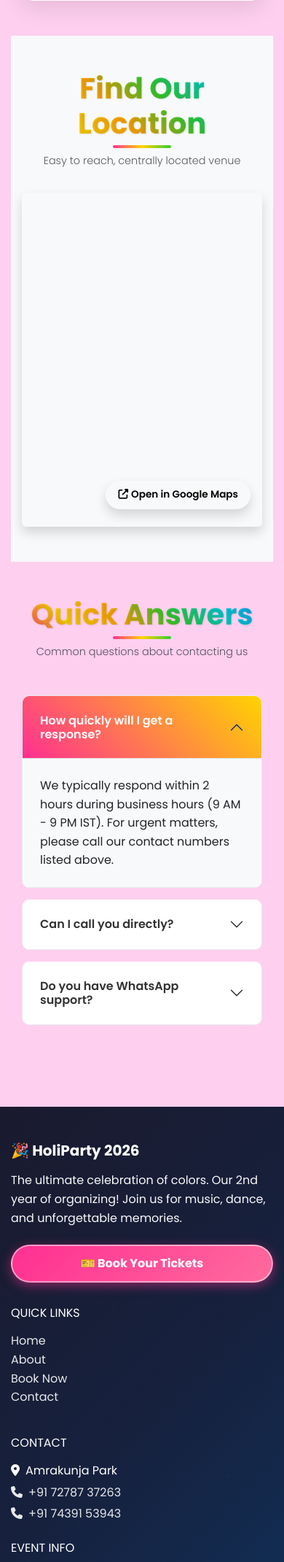
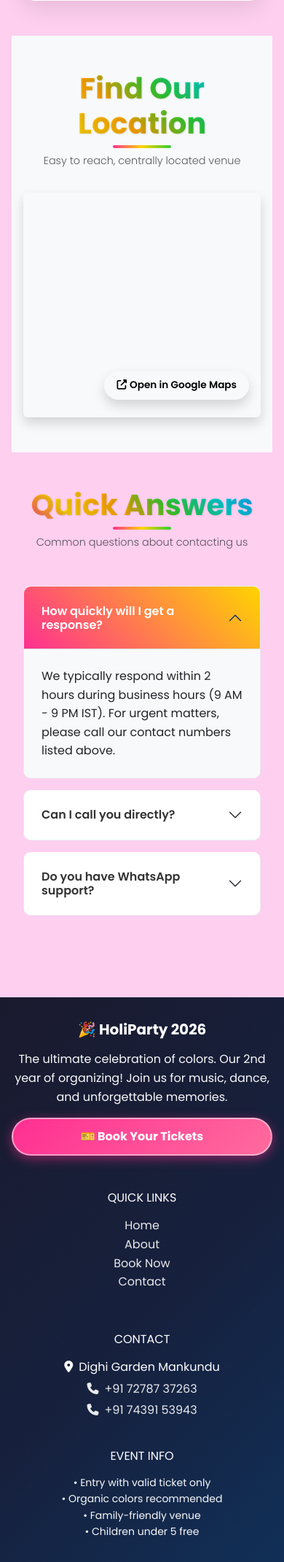
Before and after one commit to Nirotyay1302/holiparty, a Flask app: page /contact in a window 390 px wide. Shown: the part 4200-6341 px from the top of the page at 73% size. Run offline with Flask 3, Linux system fonts and the light colour scheme; some libraries are stand-ins or nearby versions.

Commit message:
Remove Rain Dance, DJ to music, location Dighi Garden Mankundu, responsive design

```diff
--- a/app.py
+++ b/app.py
@@ -158,7 +158,7 @@ def update_booking_status():
             # If status changed to Paid and wasn't before, send ticket
             if new_status == 'Paid' and old_status != 'Paid':
                 content = EventContent.get_content()
-                venue = content.get('venue', 'Amrakunja Park')
+                venue = content.get('venue', 'Dighi Garden Mankundu')
                 booking_with_venue = {**booking, 'venue': venue}
                 try:
                     pdf_buf = generate_ticket_pdf(booking_with_venue)
@@ -242,7 +242,7 @@ def admin_send_mail():
         if not booking:
             return jsonify({'success': False})
         content = EventContent.get_content()
-        venue = content.get('venue', 'Amrakunja Park')
+        venue = content.get('venue', 'Dighi Garden Mankundu')
         booking_with_venue = {**booking, 'venue': venue}
         if mail_type == 'success':
             pdf_buf = generate_ticket_pdf(booking_with_venue)
--- a/models.py
+++ b/models.py
@@ -22,7 +22,7 @@ class EventContent:
     DEFAULT_CONTENT = {
         'event_date': 'March 4, 2026',
         'event_time': '10:00 AM – 5:00 PM',
-        'venue': 'Amrakunja Park',
+        'venue': 'Dighi Garden Mankundu',
         'organizer': 'Spectra Group',
         'contact_persons': [
             {'name': 'Nirotyay Mukherjee', 'phone': '7278737263'},
--- a/static/css/styles.css
+++ b/static/css/styles.css
@@ -1,3 +1,16 @@
+
+/* Responsive base - flexible for all devices */
+html {
+    overflow-x: hidden;
+    -webkit-text-size-adjust: 100%;
+}
+img, video {
+    max-width: 100%;
+    height: auto;
+}
+iframe {
+    max-width: 100%;
+}
 
 /* Custom styles for Holi theme */
 body {
@@ -1007,3 +1020,36 @@ html {
         padding: 1rem;
     }
 }
+
+/* Full responsive - all devices */
+@media (max-width: 991px) {
+    .container { padding-left: 1rem; padding-right: 1rem; }
+    .footer .row { text-align: center; }
+    .footer .col-md-6 { margin-bottom: 1rem; }
+    .footer-book-btn { display: block; width: 100%; }
+}
+
+@media (max-width: 768px) {
+    .group-offer-banner .group-offer-inner { padding: 1rem; }
+    .pass-option { padding: 0.75rem !important; }
+    .map-container iframe { height: 300px; }
+    .hero-content { padding: 1rem; }
+    .badge.fs-5 { font-size: 0.85rem !important; }
+    table .btn-group-sm .btn { font-size: 0.7rem; padding: 0.25rem 0.4rem; }
+}
+
+@media (max-width: 576px) {
+    .footer.py-5 { padding-top: 2rem !important; padding-bottom: 2rem !important; }
+    .section-title { font-size: 1.6rem; }
+    .countdown-timer { gap: 0.5rem; }
+    .quick-contact-card { margin-bottom: 1rem; }
+    .contact-info-card, .contact-form-card { padding: 1rem; }
+    .input-group { flex-wrap: wrap; }
+    .navbar-brand { font-size: 1rem; }
+}
+
+@media (max-width: 380px) {
+    .display-4 { font-size: 1.5rem; }
+    .btn-lg { font-size: 0.9rem; padding: 0.6rem 1rem; }
+    .stat-number { font-size: 1.5rem; }
+}
--- a/templates/base.html
+++ b/templates/base.html
@@ -2,7 +2,7 @@
 <html lang="en">
 <head>
     <meta charset="UTF-8">
-    <meta name="viewport" content="width=device-width, initial-scale=1.0">
+    <meta name="viewport" content="width=device-width, initial-scale=1.0, maximum-scale=5.0, user-scalable=yes">
     <title>Holi Party 2026</title>
     <link href="https://cdn.jsdelivr.net/npm/bootstrap@5.3.0/dist/css/bootstrap.min.css" rel="stylesheet">
     <link href="https://fonts.googleapis.com/css2?family=Poppins:wght@300;400;600;700&display=swap" rel="stylesheet">
@@ -52,7 +52,7 @@
                 </div>
                 <div class="col-lg-3 col-md-6">
                     <h6 class="text-uppercase mb-3">Contact</h6>
-                    <p class="mb-1"><i class="fas fa-map-marker-alt me-2"></i>Amrakunja Park</p>
+                    <p class="mb-1"><i class="fas fa-map-marker-alt me-2"></i>Dighi Garden Mankundu</p>
                     <p class="mb-1"><a href="tel:+917278737263" class="footer-link"><i class="fas fa-phone me-2"></i>+91 72787 37263</a></p>
                     <p class="mb-0"><a href="tel:+917439153943" class="footer-link"><i class="fas fa-phone me-2"></i>+91 74391 53943</a></p>
                 </div>
@@ -72,7 +72,7 @@
                     <p class="mb-0 small">© 2026 HoliParty. Organized by Spectra Group.</p>
                 </div>
                 <div class="col-md-6 text-center text-md-end mt-2 mt-md-0">
-                    <a href="https://www.google.com/maps/search/Mankundu+Amrakunja+Park" target="_blank" rel="noopener" class="footer-link small me-3">Get Directions</a>
+                    <a href="https://www.google.com/maps/search/Dighi+Garden+Mankundu" target="_blank" rel="noopener" class="footer-link small me-3">Get Directions</a>
                     <a href="/#booking" class="footer-link small">Book Tickets</a>
                 </div>
             </div>
--- a/templates/contact.html
+++ b/templates/contact.html
@@ -598,17 +598,17 @@ document.addEventListener('DOMContentLoaded', function() {
                 </div>
                 <div class="map-container rounded shadow overflow-hidden">
                     <iframe
-                        src="https://maps.google.com/maps?q=Amrakunja+Park&t=&z=15&ie=UTF8&iwloc=&output=embed"
+                        src="https://maps.google.com/maps?q=Dighi+Garden+Mankundu&t=&z=15&ie=UTF8&iwloc=&output=embed"
                         width="100%"
                         height="450"
                         style="border:0;"
                         allowfullscreen=""
                         loading="lazy"
                         referrerpolicy="no-referrer-when-downgrade"
-                        title="Amrakunja Park - Event Venue">
+                        title="Dighi Garden Mankundu - Event Venue">
                     </iframe>
                     <div class="map-overlay-link">
-                        <a href="https://www.google.com/maps/search/Amrakunja+Park" target="_blank" rel="noopener" class="btn btn-sm btn-light shadow">
+                        <a href="https://www.google.com/maps/search/Dighi+Garden+Mankundu" target="_blank" rel="noopener" class="btn btn-sm btn-light shadow">
                             <i class="fas fa-external-link-alt me-1"></i>Open in Google Maps
                         </a>
                     </div>
--- a/templates/payment.html
+++ b/templates/payment.html
@@ -63,7 +63,7 @@
                                     <div class="col-6"><strong>Ticket ID:</strong> XXXXXXXX</div>
                                     <div class="col-12 mt-2"><strong class="bg-warning px-2 py-1 rounded">Amount Paid: ₹200</strong></div>
                                     <div class="col-6 mt-2"><strong>Passes:</strong> 1 | Entry Only</div>
-                                    <div class="col-6 mt-2"><strong>Venue:</strong> Amrakunja Park</div>
+                                    <div class="col-6 mt-2"><strong>Venue:</strong> Dighi Garden Mankundu</div>
                                     <div class="col-12 mt-2"><strong>Date:</strong> March 4, 2026 | 10:00 AM - 5:00 PM</div>
                                     <div class="col-12 mt-2 text-center">
                                         <div class="d-inline-block bg-secondary text-white px-3 py-2 rounded">[QR Code]</div>
--- a/utils/ticket_utils.py
+++ b/utils/ticket_utils.py
@@ -21,7 +21,7 @@ def generate_ticket_pdf(booking):
     }
     pass_label = pass_type_labels.get(booking.get('pass_type', 'entry'), 'Entry Only')
     amount = booking.get('amount', booking['passes'] * 200)
-    venue = booking.get('venue', 'Amrakunja Park')
+    venue = booking.get('venue', 'Dighi Garden Mankundu')
 
     pdf = FPDF()
     pdf.add_page()
```
Also changed, not shown: templates/about.html (+5 -5 lines), templates/index.html (+4 -13 lines), README.md, static/images/holi-hero.png (deleted).
